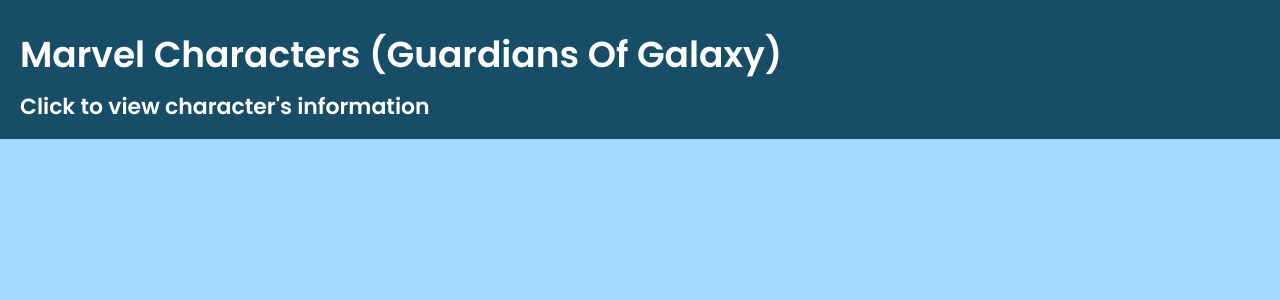
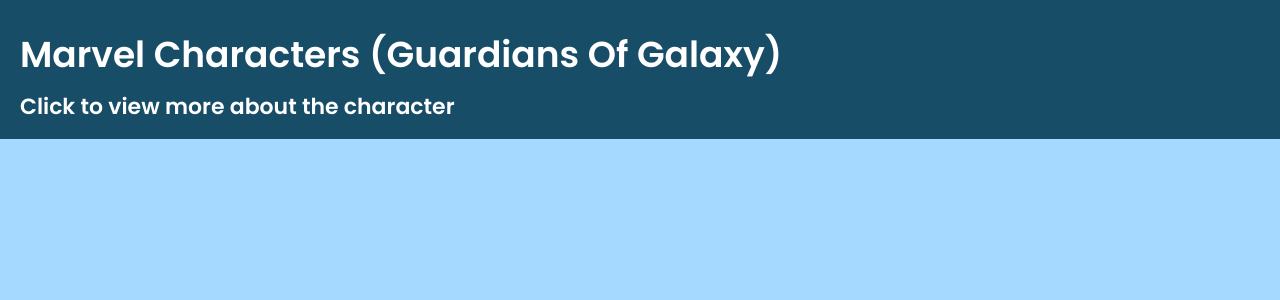
Before and after one commit to chen-daniel/MCU_Visualization, a Flask app: page /guardians_of_galaxy in a window 1280 px wide; the page is wider, and only the part inside the window is pictured. Shown: the top 300 px of that part. Run offline with Flask 2, Linux system fonts and the light colour scheme; some libraries are stand-ins or nearby versions.

Commit message:
revision

```diff
--- a/app/templates/guardians_of_galaxy.html
+++ b/app/templates/guardians_of_galaxy.html
@@ -29,7 +29,7 @@
       <a href="{{ url_for('index') }}">
         <h1>Marvel Characters (Guardians Of Galaxy)</h1>
       </a>
-      <h2>Click to view character's information</h2>
+      <h2>Click to view more about the character</h2>
       <h3></h3>
     </header>
 
@@ -156,7 +156,6 @@
         .attr("height", showSize)
         .attr("x", -showSize / 2)
         .attr("y", -showSize / 2);
-
   }
 
   function hideText(d) {
@@ -211,6 +210,10 @@
 function dragged(d) {
   d.fx = d3.event.x;
   d.fy = d3.event.y;
+
+
+  d3.select("h2").html("Click to view more about the character");
+  d3.select("h3").html("");
 }
 
 function dragended(d) {
```
